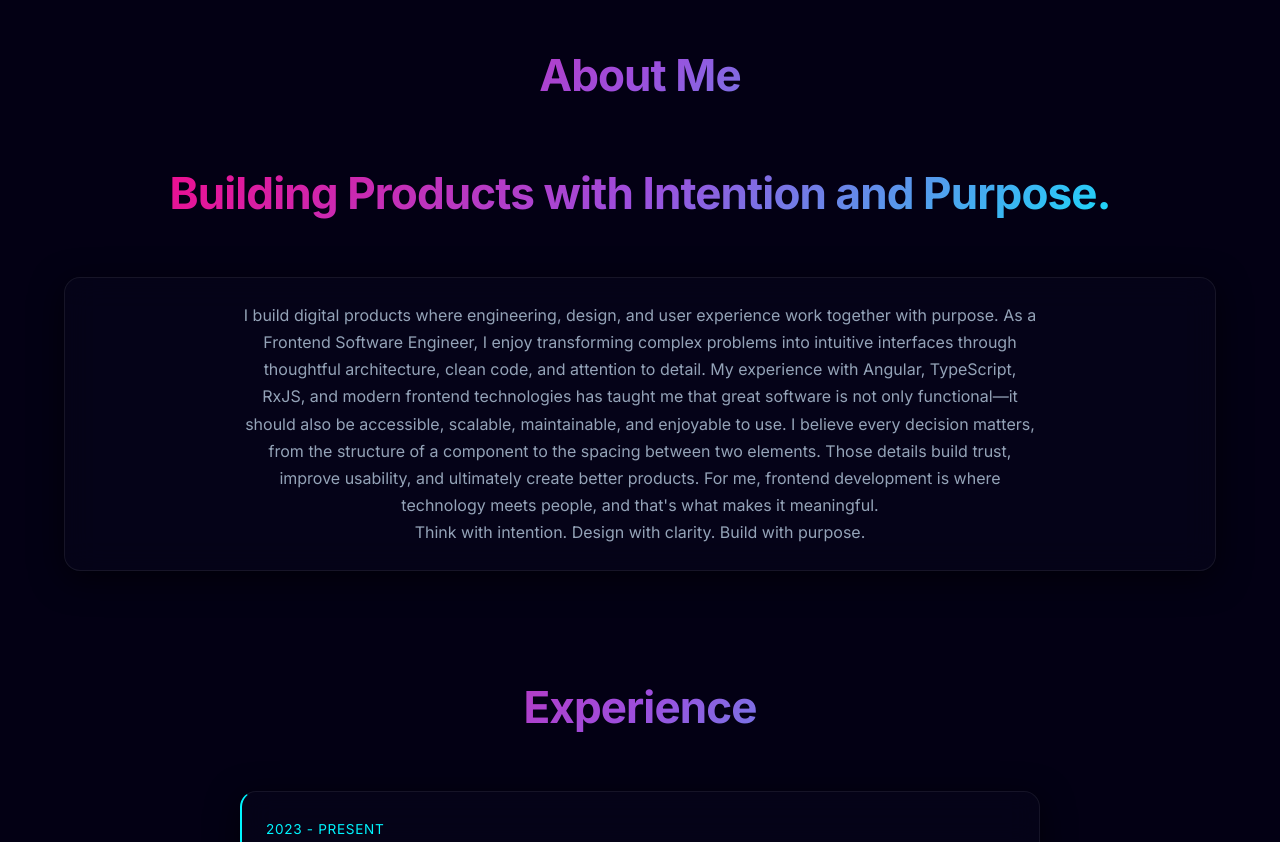
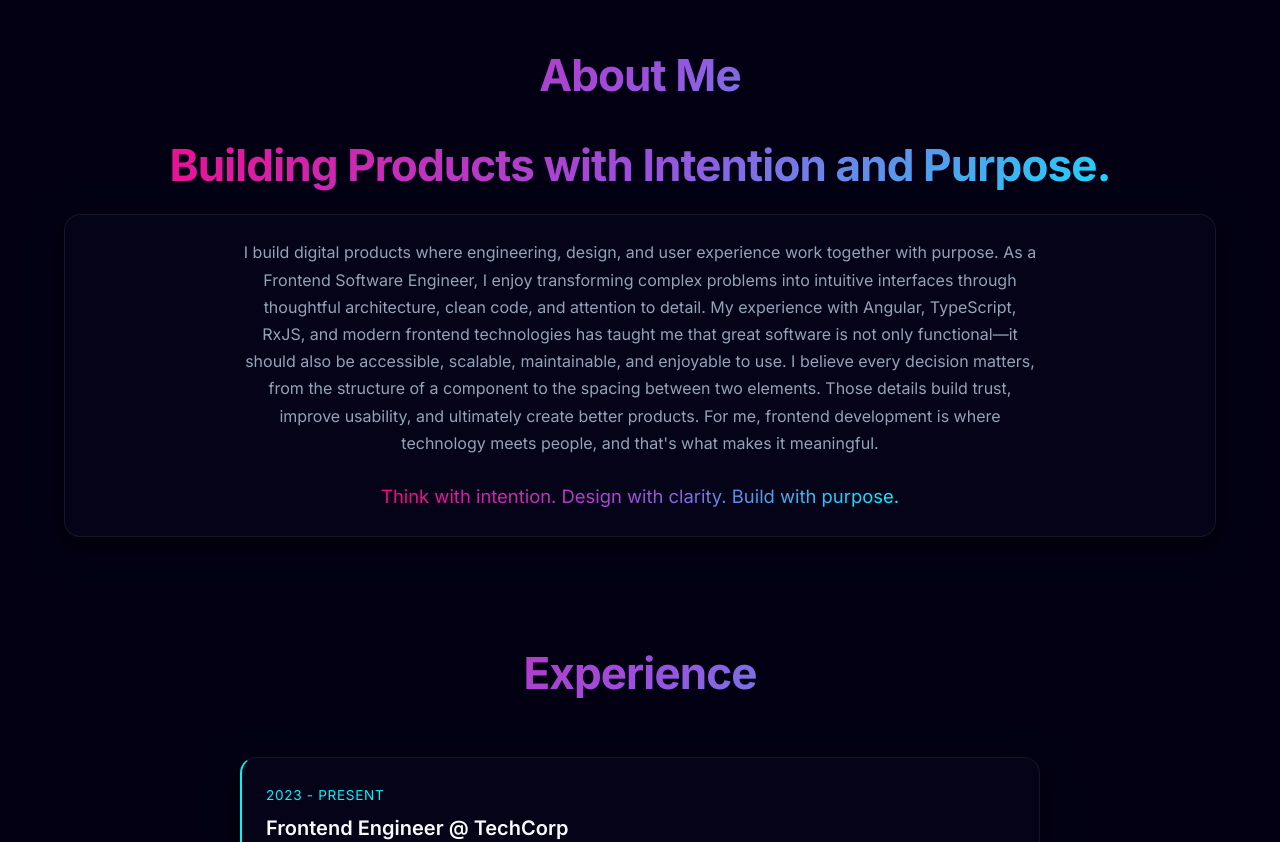
Before and after one commit to EstherManriqueGlez/Portfolio_2026, a React (Vite) app: page / in a window 1280 px wide. Shown: the part 860-1702 px from the top of the page. Built offline with nearby package versions, Linux system fonts and the light colour scheme; a web font is replaced by a local one.

Commit message:
style: adjust About section styles and integrate GradientText component

```diff
--- a/src/components/sections/About.module.scss
+++ b/src/components/sections/About.module.scss
@@ -7,8 +7,12 @@
     font-size: clamp(2rem, 3.5vw, 2.75rem);
     font-weight: 700;
     letter-spacing: -0.02em;
-    margin-bottom: clamp(2rem, 4vw, 3.5rem);
+    margin-bottom: clamp(1rem, 4vw, 1.5rem);
     text-align: center;
+  }
+
+  .subtitle {
+    margin-bottom: 1rem;
   }
 
   .contentCard {
@@ -19,4 +23,9 @@
     color: var(--text-muted);
     text-align: center;
   }
+
+  .test {
+    margin-top: 1.5rem;
+    font-size: clamp(1.15rem, 1.2vw, 1.5rem);
+  }
 }
--- a/src/components/sections/About.tsx
+++ b/src/components/sections/About.tsx
@@ -1,5 +1,6 @@
 import { Card } from '@/components/ui/Card/Card';
 import styles from './About.module.scss';
+import { GradientText } from '../ui/GradientText/GradientText';
 
 export const About = () => (
   <section id="about" className={styles.about}>
@@ -18,8 +19,8 @@ export const About = () => (
         technology meets people, and that's what makes it meaningful.
       </p>
 
-      <p className={styles.contentCard}>
-        Think with intention. Design with clarity. Build with purpose.
+      <p className={`${styles.contentCard} ${styles.test}`}>
+        <GradientText>Think with intention. Design with clarity. Build with purpose.</GradientText>
       </p>
     </Card>
   </section>
```
